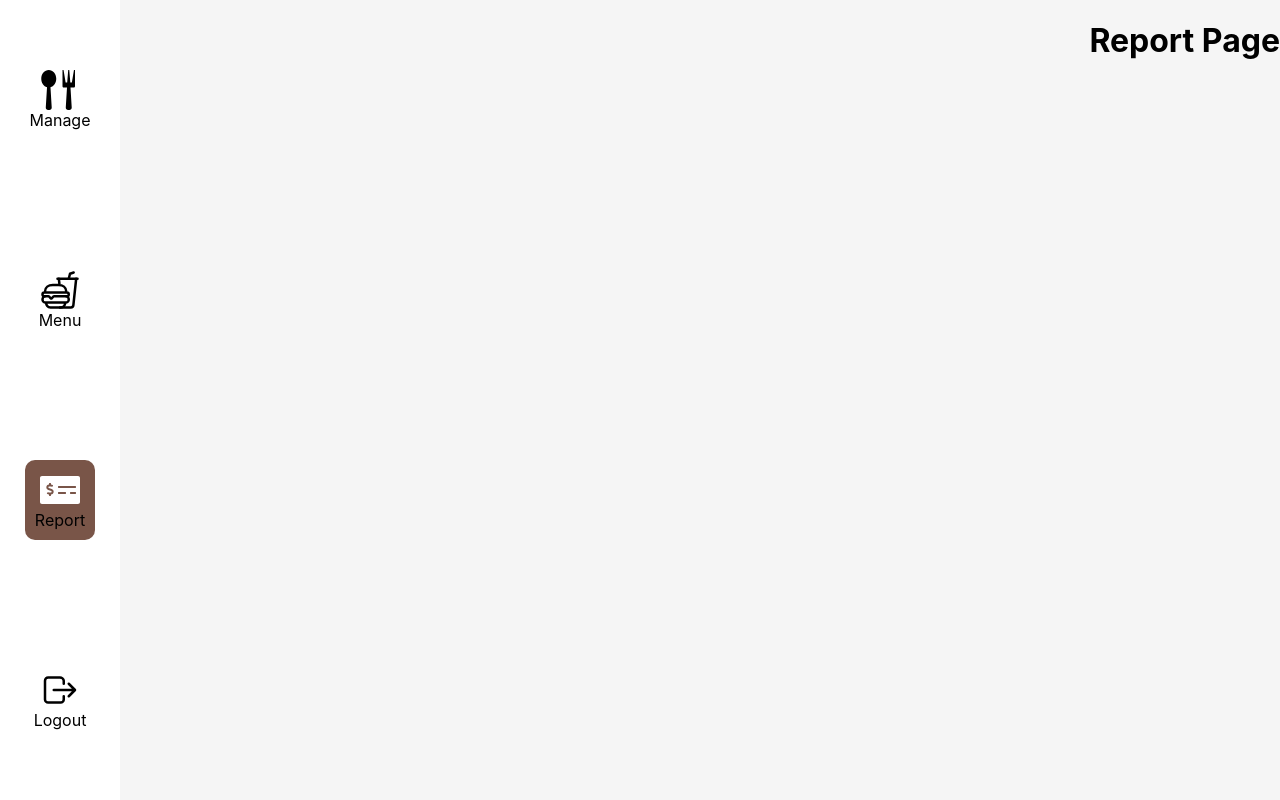
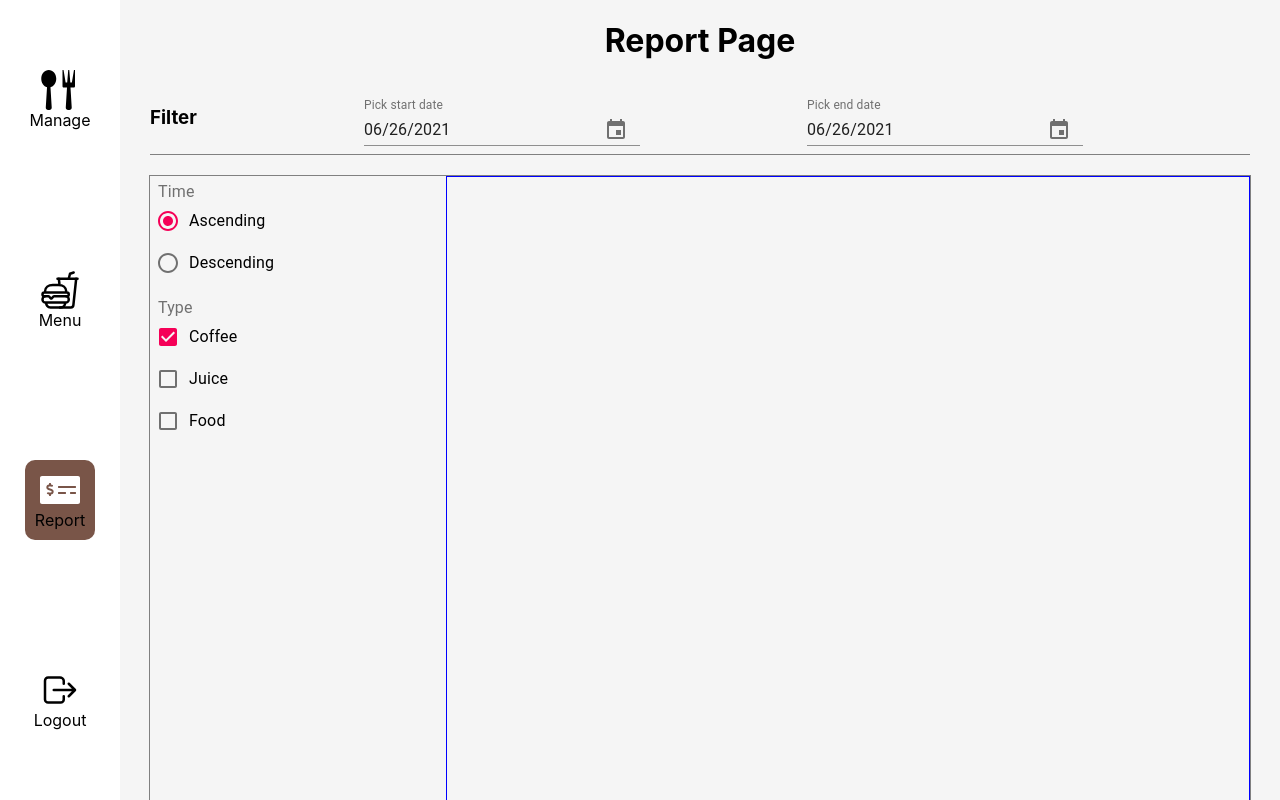
Before and after one commit to Abdi-01/uang-ui, a React (Create React App) app: page /report in a window 1280 px wide. Shown: the top 800 px of the page. Built offline with nearby package versions, Linux system fonts and the light colour scheme; no server answers.

Commit message:
update report page

```diff
--- a/package.json
+++ b/package.json
@@ -3,12 +3,16 @@
   "version": "0.1.0",
   "private": true,
   "dependencies": {
+    "@date-io/date-fns": "^1.3.13",
     "@material-ui/core": "^4.11.4",
     "@material-ui/icons": "^4.11.2",
+    "@material-ui/pickers": "^3.3.10",
     "@testing-library/jest-dom": "^5.14.1",
     "@testing-library/react": "^11.2.7",
     "@testing-library/user-event": "^12.8.3",
+    "antd": "^4.16.6",
     "axios": "^0.21.1",
+    "date-fns": "^2.22.1",
     "react": "^17.0.2",
     "react-dom": "^17.0.2",
     "react-icons": "^4.2.0",
--- a/src/pages/report/index.js
+++ b/src/pages/report/index.js
@@ -1,16 +1,159 @@
-import React from 'react'
-import { MenuWrapper } from './reportPage'
-import SidebarComponent from '../../components/sidebar'
+import React, { useState } from "react";
+import SidebarComponent from "../../components/sidebar";
+import DateFnsUtils from '@date-io/date-fns';
+import { makeStyles } from '@material-ui/core/styles';
+import Grid from '@material-ui/core/Grid';
+import { KeyboardDatePicker, MuiPickersUtilsProvider } from '@material-ui/pickers';
+import Radio from '@material-ui/core/Radio';
+import RadioGroup from '@material-ui/core/RadioGroup';
+import FormControlLabel from '@material-ui/core/FormControlLabel';
+import FormControl from '@material-ui/core/FormControl';
+import FormLabel from '@material-ui/core/FormLabel';
+import Checkbox from '@material-ui/core/Checkbox';
+import FormGroup from '@material-ui/core/FormGroup';
+import {
+    MenuWrapper,
+    Container,
+    DateFilter,
+    ContentContainer,
+    SearchBar,
+    SearchResult
+} from "./reportPage";
+
+const categoryType = [
+    {
+        value: 0,
+        label: 'All',
+    },
+    {
+        value: 1,
+        label: 'Coffee',
+    },
+    {
+        value: 2,
+        label: 'Juice',
+    },
+    {
+        value: 3,
+        label: 'Food',
+    }
+]
+
+const sortType = [
+    {
+        value: 'Ascending',
+        label: 'Ascending',
+    },
+    {
+        value: 'Descending',
+        label: 'Descending',
+    }
+]
+
+const useStyles = makeStyles((theme) => ({
+    root: {
+      display: 'flex',
+    },
+    formControl: {
+      margin: theme.spacing(1),
+    },
+}));
 
 const ReportPage = () => {
+    const classes = useStyles();
+
+    const [selectedStartDate, handleStartDateChange] = useState(new Date());
+    const [selectedEndDate, handleEndDateChange] = useState(new Date());
+    const [value, setValue] = useState('ascending');
+    const [state, setState] = useState({
+        coffee: true,
+        juice: false,
+        food: false,
+    });
+
+    const handleChangeType = (event) => {
+        setState({ ...state, [event.target.name]: event.target.checked });
+    };
+
+    const { coffee, juice, food } = state;
+
+    const handleChangeSort = (event) => {
+        setValue(event.target.value);
+    };
+
+
     return (
         <>
-            <MenuWrapper>
-                <SidebarComponent/>
+        <MenuWrapper>
+            <SidebarComponent />
+            <Container>
                 <h1>Report Page</h1>
-            </MenuWrapper>
+                <DateFilter>
+                    <h3>Filter</h3>
+                    <MuiPickersUtilsProvider utils={DateFnsUtils}>
+                        <Grid container justify="space-evenly">
+                            <KeyboardDatePicker
+                                disableToolbar
+                                variant="inline"
+                                format="MM/dd/yyyy"
+                                margin="normal"
+                                label="Pick start date"
+                                value={selectedStartDate}
+                                onChange={handleStartDateChange}
+                                KeyboardButtonProps={{
+                                    'aria-label': 'change date',
+                                }}
+                            />
+                            <KeyboardDatePicker
+                                disableToolbar
+                                variant="inline"
+                                format="MM/dd/yyyy"
+                                margin="normal"
+                                label="Pick end date"
+                                value={selectedEndDate}
+                                onChange={handleEndDateChange}
+                                KeyboardButtonProps={{
+                                    'aria-label': 'change date',
+                                }}
+                            />
+                        </Grid>
+                    </MuiPickersUtilsProvider>
+                </DateFilter>
+                <ContentContainer>
+                    <SearchBar>
+                        <FormControl component="fieldset" className={classes.formControl}>
+                            <FormLabel component="legend">Time</FormLabel>
+                            <RadioGroup aria-label="sort" name="sort" value={value} onChange={handleChangeSort}>
+                                <FormControlLabel value="ascending" control={<Radio />} label="Ascending" />
+                                <FormControlLabel value="descending" control={<Radio />} label="Descending" />
+                            </RadioGroup>
+                        </FormControl>
+                        <FormControl component="fieldset" className={classes.formControl}>
+                            <FormLabel component="legend">Type</FormLabel>
+                            <FormGroup>
+                                <FormControlLabel
+                                    control={<Checkbox checked={coffee} onChange={handleChangeType} name="coffee" />}
+                                    label="Coffee"
+                                />
+                                <FormControlLabel
+                                    control={<Checkbox checked={juice} onChange={handleChangeType} name="juice" />}
+                                    label="Juice"
+                                />
+                                <FormControlLabel
+                                    control={<Checkbox checked={food} onChange={handleChangeType} name="food" />}
+                                    label="Food"
+                                />
+                            </FormGroup>
+                        </FormControl>
+                    </SearchBar>
+                    <SearchResult>
+
+                    </SearchResult>
+                </ContentContainer>
+            </Container>
+        </MenuWrapper>
         </>
-    )
-}
+    );
+};
 
-export default ReportPage
+export default ReportPage;
--- a/src/pages/report/reportPage.js
+++ b/src/pages/report/reportPage.js
@@ -5,5 +5,43 @@ export const MenuWrapper = styled.div`
     height: 100vh;
     width: 100vw;
     display: flex;
-    justify-content: space-between;
 `
+
+export const Container = styled.div`
+    display: flex;
+    flex-direction: column;
+    align-items: center;
+    width: 100%;
+    max-width: 1180px;
+    padding: 0 30px;
+`
+
+export const DateFilter = styled.div`
+    display: flex;
+    align-items: center;
+    border-bottom: 1px solid grey;
+    width: 100%;
+`
+
+export const ContentContainer = styled.div`
+    display: flex;
+    min-height: 100vh;
+    width: 100%;
+    border: 1px solid grey;
+    margin-top: 20px;
+`
+
+export const SearchBar = styled.div`
+    width: 280px;
+    min-width: 280px;
+    margin-right: 16px;
+    position: absolute;
+    display: flex;
+    flex-direction: column;
+`
+
+export const SearchResult = styled.div`
+    width: calc(100% - 296px);
+    margin-left: 296px;
+    border: 1px solid blue;
+`
```
Also changed, not shown: 2 other files (tests, documents, lock files or other folders).
